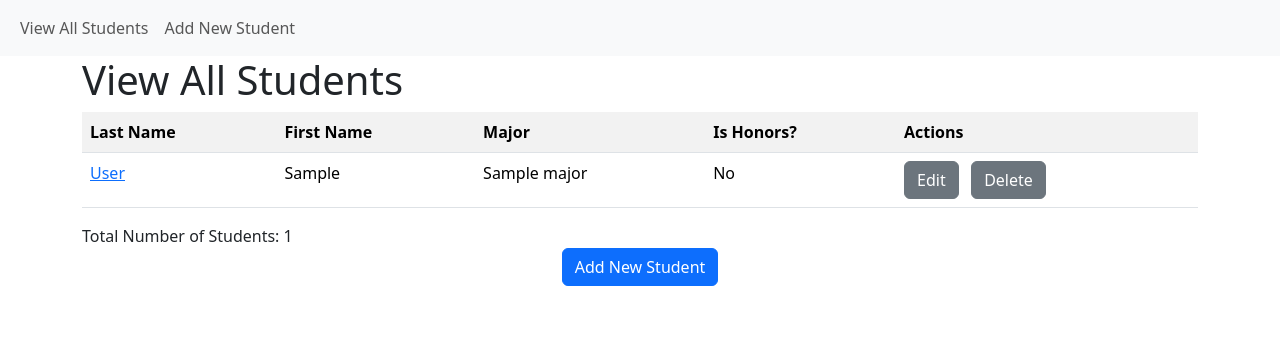
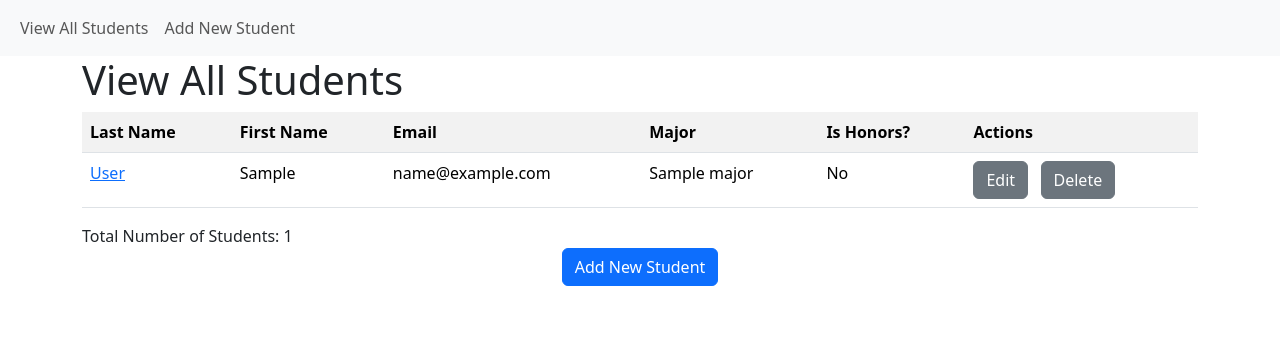
Before and after one commit to Mbush1x/helloWorld, a Python web app: template templates/student_view_all.html in a window 1280 px wide. Shown: the top 356 px of the page. Run offline with Jinja, Linux system fonts and the light colour scheme; the template is opened without the code that fills it: most values are stand-ins (such as "Sample title", 1, 10 or a date in 2020).

Commit message:
added column to view the display of email in the table

```diff
--- a/templates/student_view_all.html
+++ b/templates/student_view_all.html
@@ -28,6 +28,7 @@
         <tr>
             <th>Last Name</th>
 			<th>First Name</th>
+            <th>Email</th>
             <th>Major</th>
             <th>Is Honors?</th>
             <th>Actions</th>
@@ -37,6 +38,7 @@
         <tr>
             <td><a href="{{ url_for('student_view', student_id=each_student['student_id']) }}">{{ each_student['last_name'] }}</a></td>
             <td>{{ each_student['first_name'] }}</td>
+            <td>{{ student.email }}</td>
             <td>{{ each_major['major'] }}</td>
             <td>{{ 'Yes' if each_student['is_honors'] == 1 else 'No' }}</td>
             <td>
```
